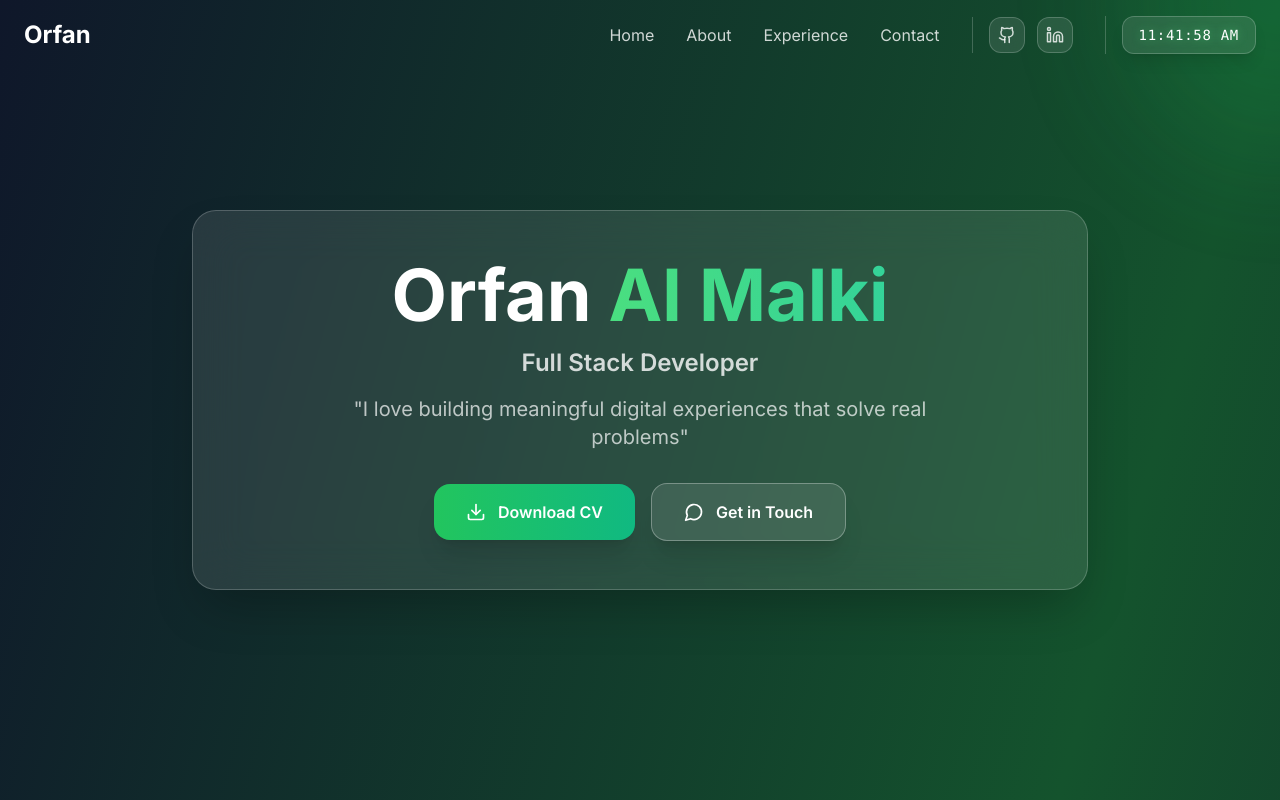
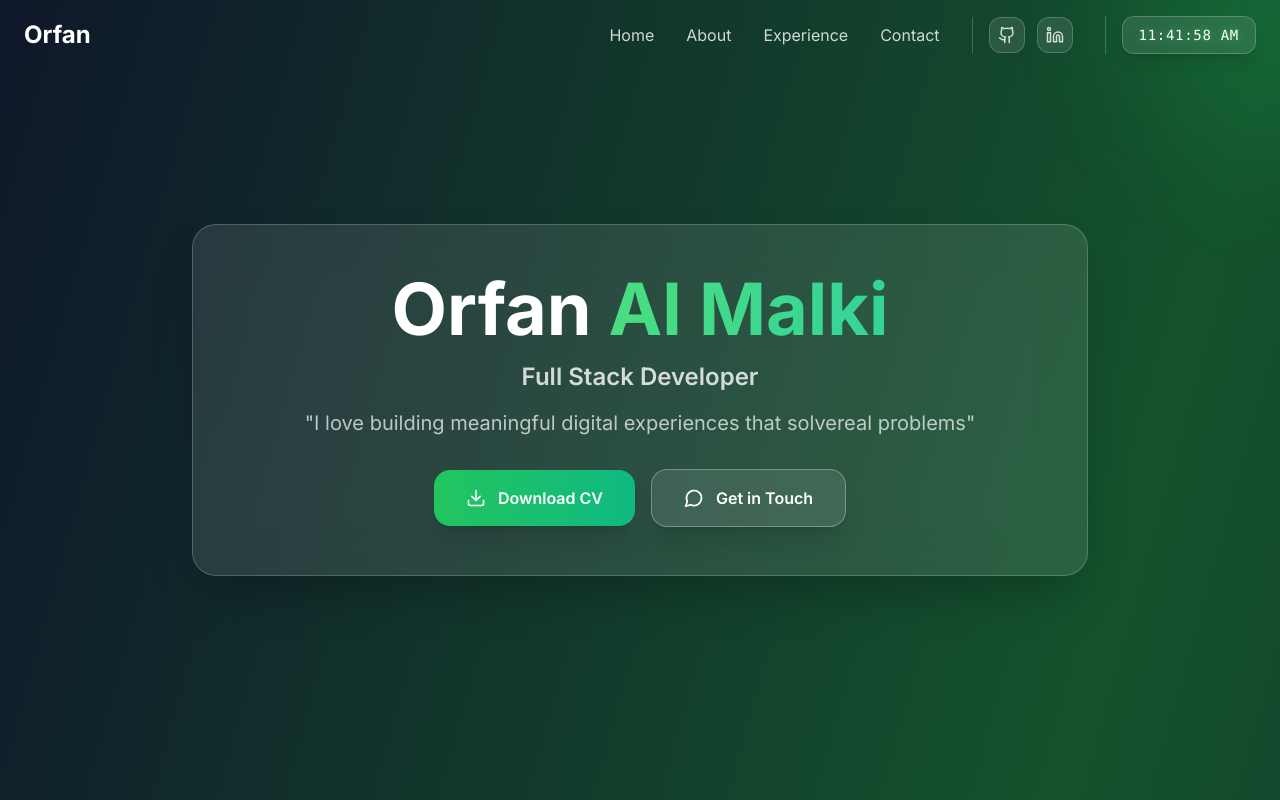
Before and after one commit to Orfanalmalki/oalmalki, a React (Vite) app: page / in a window 1280 px wide. Shown: the top 800 px of the page. Built offline with nearby package versions, Linux system fonts and the light colour scheme.

Commit message:
p fix hero section

```diff
--- a/src/components/Hero.tsx
+++ b/src/components/Hero.tsx
@@ -37,8 +37,8 @@ const Hero = () => {
                   Full Stack Developer
                 </h2>
                 <p className="text-lg md:text-xl text-white/70 animate-fade-in animation-delay-600 leading-relaxed max-w-2xl mx-auto">
-                  "I love building meaningful digital experiences that solve
-                  real problems"
+                  "I love building meaningful digital experiences that solvereal
+                  problems"
                 </p>
               </div>
 
```
